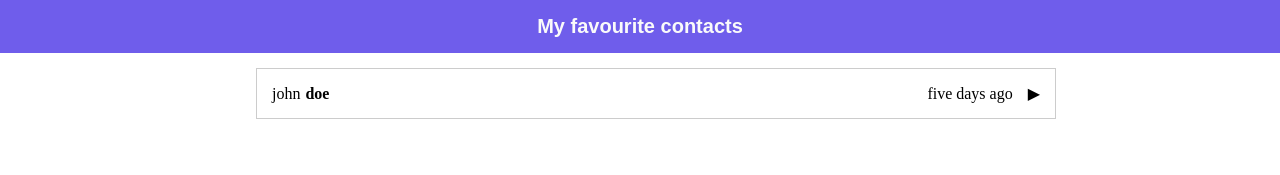
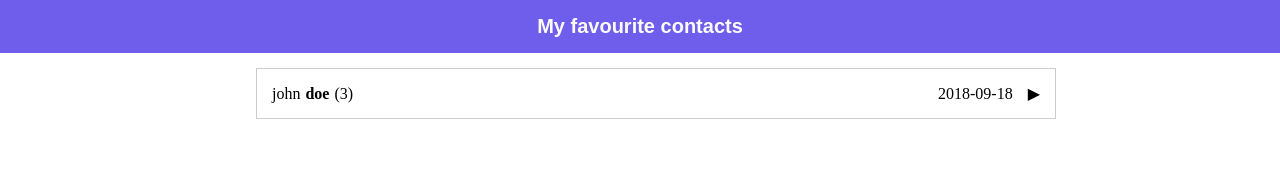
Before and after one commit to bereczkybalazs/hearsay, a Vue app: page / in a window 1280 px wide. Shown: the top 175 px of the page. Built offline with nearby package versions, Linux system fonts and the light colour scheme.

Commit message:
moved data to a dumb component

```diff
--- a/src/assets/scss/Contacts.scss
+++ b/src/assets/scss/Contacts.scss
@@ -9,7 +9,7 @@
 
         .name {
             width: 80%;
-            .first-name {
+            span {
                 margin-right: 5px;
             }
             .last-name {
--- a/src/modules/contacts/ContactItem.vue
+++ b/src/modules/contacts/ContactItem.vue
@@ -2,13 +2,14 @@
     <div class="table contact">
         <div class="cell">
             <div class="name">
-                <span class="first-name">john</span>
-                <span class="last-name">doe</span>
+                <span class="first-name">{{ firstName }}</span>
+                <span class="last-name">{{ lastName }}</span>
+                <span>({{ callTimes }})</span>
             </div>
         </div>
         <div class="cell">
             <div class="date">
-                <span class="call-time">five days ago</span>
+                <span class="call-time">{{ date }}</span>
                 <span class="right-arrow"></span>
             </div>
         </div>
@@ -17,6 +18,12 @@
 
 <script>
     export default {
-        name: "ContactItem"
+        name: "ContactItem",
+        props: {
+            firstName: String,
+            lastName: String,
+            callTimes: String,
+            date: String
+        }
     }
 </script>
--- a/src/modules/contacts/Contacts.vue
+++ b/src/modules/contacts/Contacts.vue
@@ -1,6 +1,11 @@
 <template>
     <div class="contact-container">
-        <ContactItem />
+        <ContactItem
+            first-name="john"
+            last-name="doe"
+            call-times="3"
+            date="2018-09-18"
+        />
     </div>
 </template>
 
```
